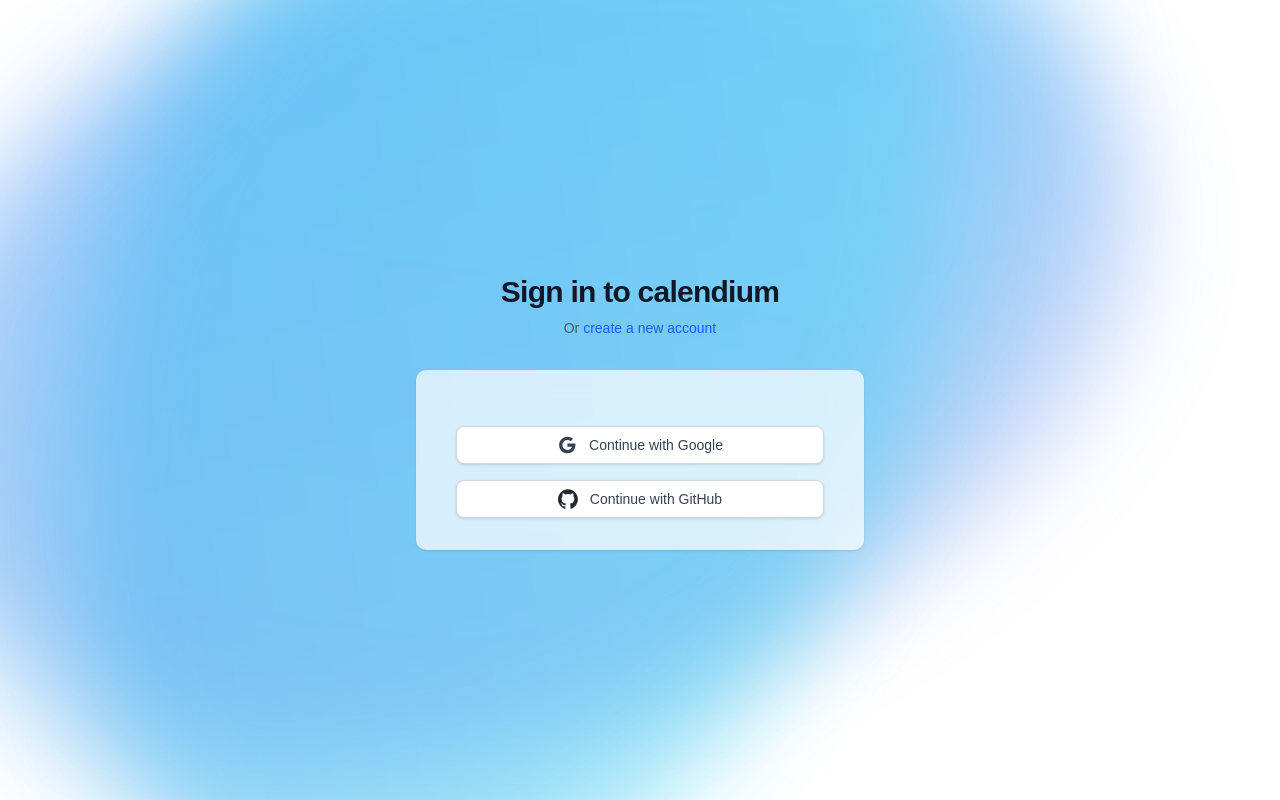
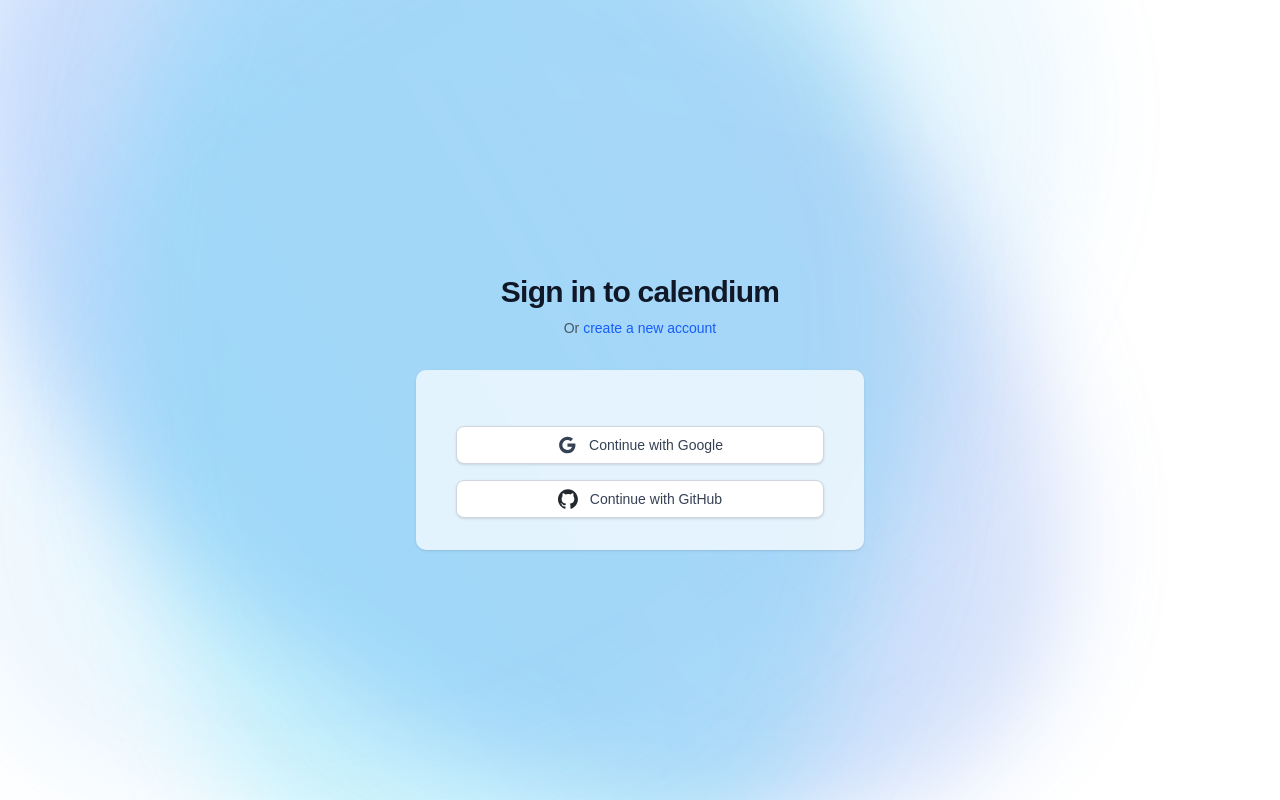
Before and after one commit to himanshubalani/calvas, a Next.js app: page /login in a window 1280 px wide. Built offline with nearby package versions, Linux system fonts and the light colour scheme.

Commit message:
(feat) - Add animations

```diff
--- a/src/styles/waves.css
+++ b/src/styles/waves.css
@@ -5,6 +5,7 @@
     width: 100%;
     height: 100%;
     overflow: hidden;
+   ;
     z-index: -1;
 }
 
@@ -20,23 +21,23 @@
 }
 
 .wave:nth-child(1) {
-    background: linear-gradient(0deg, #3087f8, #90a8ed);
-    animation-duration: 12s;
-    opacity: 0.4;
+    background: linear-gradient(200deg, #3087f8, #90a8ed);
+    animation-duration: 9s;
+    opacity: 0.3;
 }
 
 .wave:nth-child(2) {
     background: linear-gradient(150deg, #37ecf5, #119feb);
-    animation-duration: 8s;
+    animation-duration: 14s;
     animation-delay: -5s;
-    opacity: 0.4;
+    opacity: 0.2;
 }
 
 .wave:nth-child(3) {
     background: linear-gradient(45deg, #63b3f4, #4fc3f7);
     animation-duration: 15s;
     animation-delay: -8s;
-    opacity: 0.3;
+    opacity: 0.1;
 }
 
 @keyframes wave {
```
